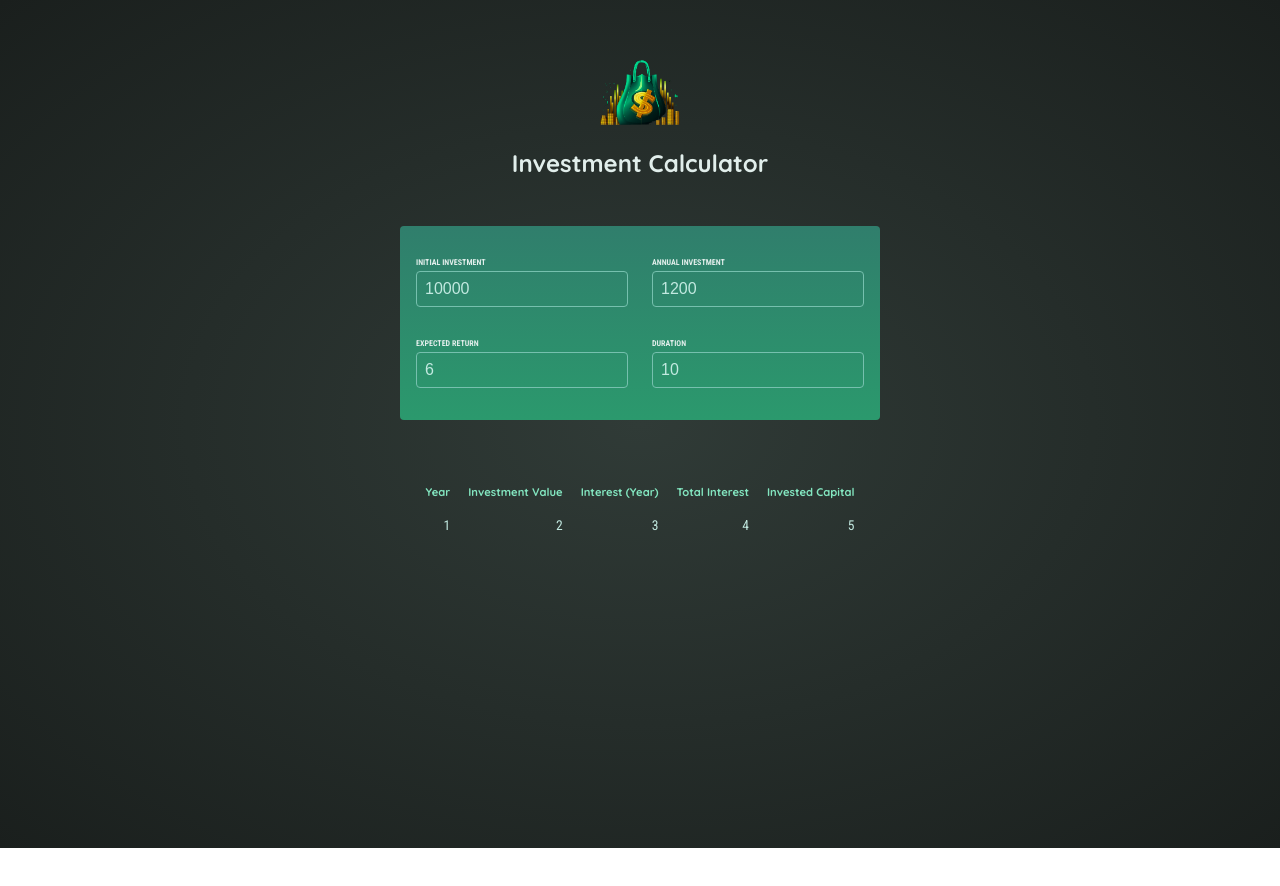
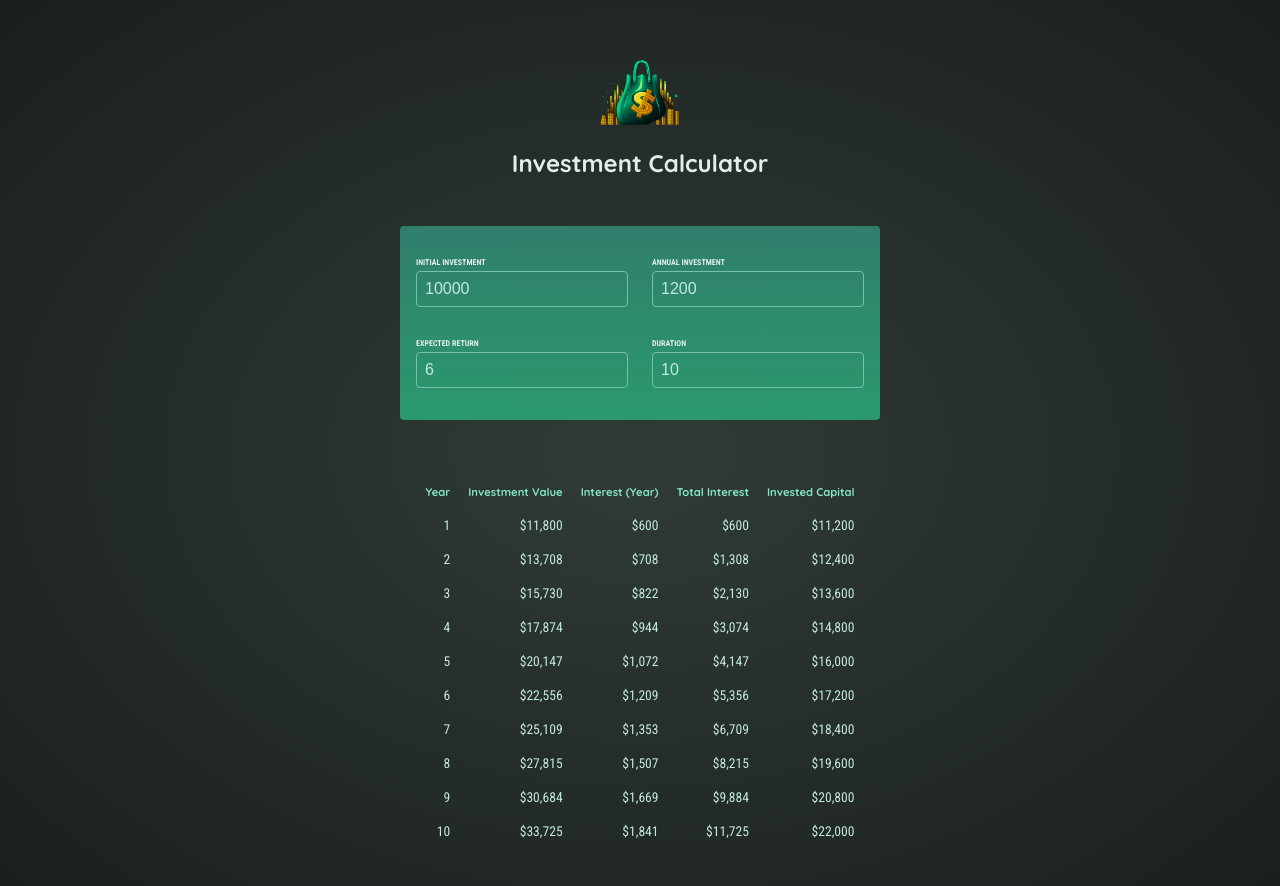
Before and after one commit to JasvinderSingh0309/Investment-calculator, a React (Vite) app: page / in a window 1280 px wide. Shown: the top 886 px of the page. Before the commit the page ends 848 px from the top, so only its background shows below. Built offline with nearby package versions, Linux system fonts and the light colour scheme.

Commit message:
Finished app

```diff
--- a/src/App.jsx
+++ b/src/App.jsx
@@ -1,7 +1,7 @@
 import React from "react";
 import Input from "./components/Input";
 import Result from "./components/Result";
-import {calculateInvestmentResults, formatter} from "./util/investment";
+import { calculateInvestmentResults } from "./util/investment";
 import { useState } from "react";
 
 function App() {
@@ -20,7 +20,7 @@ function App() {
     setValues(preValues => {
       return {
         ...preValues,
-        [field]:newValue,
+        [field]:Number(newValue),
       }
     })
   }
@@ -51,7 +51,7 @@ function App() {
             <th>Invested Capital</th>
           </tr>
         </thead>
-        <Result resultArray={[1,2,3,4,5]} />
+        <Result resultArray={result} />
       </table>
     </>
   )
--- a/src/components/Result.jsx
+++ b/src/components/Result.jsx
@@ -1,8 +1,16 @@
+import { formatter } from "../util/investment";
+
 
 export default function Result({resultArray}) {
+  let initialInvestment = resultArray[0].valueEndOfYear - resultArray[0].interest - resultArray[0].annualInvestment;
+
   return <tbody>
-    <tr>
-      {resultArray.map((e,i) => <td key={i}>{e}</td>)}
-    </tr>
+    {resultArray.map((e,i) => <tr key={i}>
+      <td>{e.year}</td>
+      <td>{formatter.format(e.valueEndOfYear)}</td>
+      <td>{formatter.format(e.interest)}</td>
+      <td>{formatter.format((e.valueEndOfYear - e.annualInvestment * e.year - initialInvestment))}</td>
+      <td>{formatter.format(e.valueEndOfYear-(e.valueEndOfYear - e.annualInvestment * e.year - initialInvestment))}</td>
+    </tr>)}
   </tbody>
 }
--- a/src/util/investment.js
+++ b/src/util/investment.js
@@ -5,6 +5,7 @@
 // - expectedReturn: The expected (annual) rate of return
 // - duration: The investment duration (time frame)
 export function calculateInvestmentResults(obj) {
+  console.log(obj);
   const annualData = [];
   let investmentValue = obj["initial investment"];
 
```
